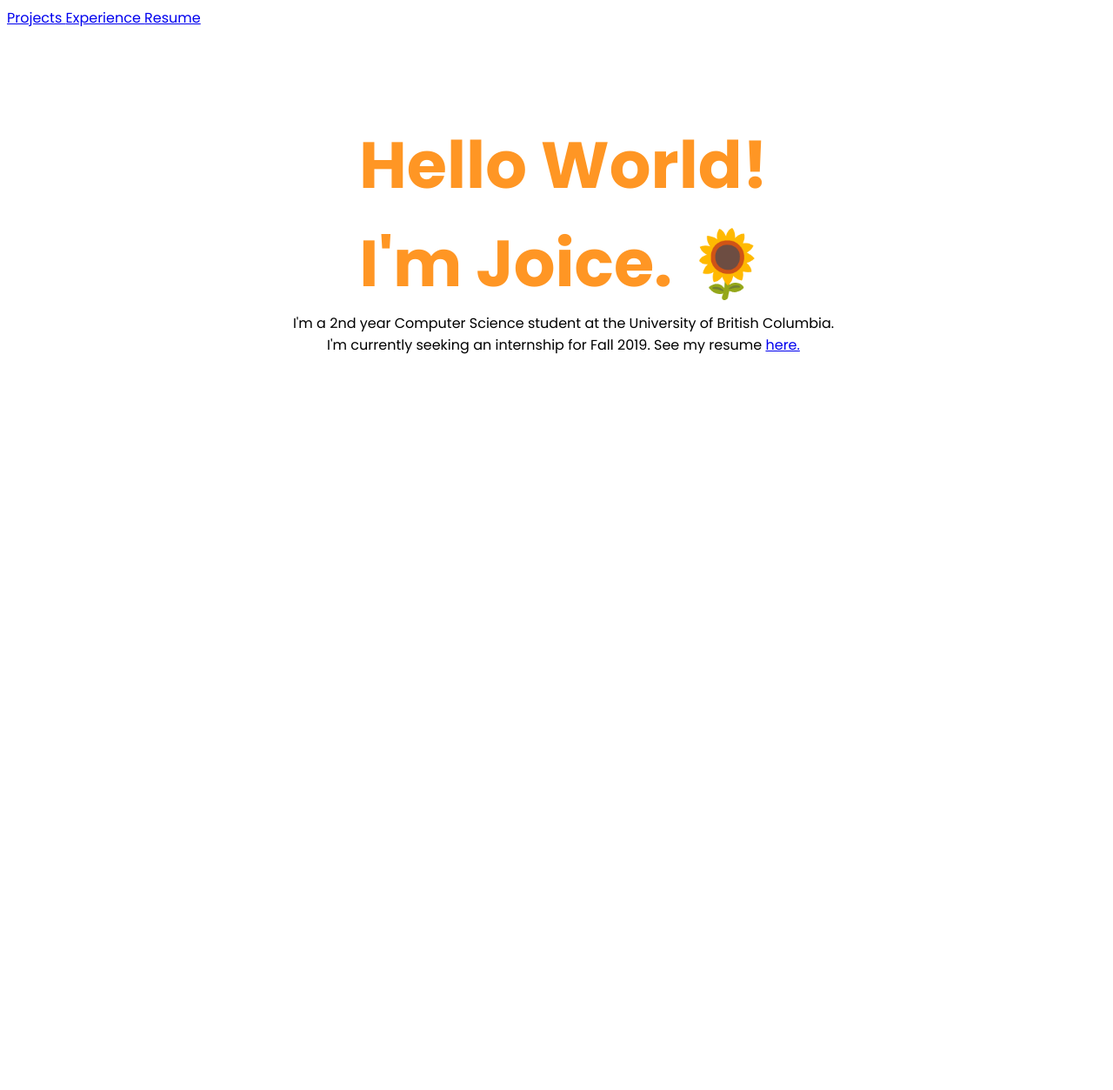
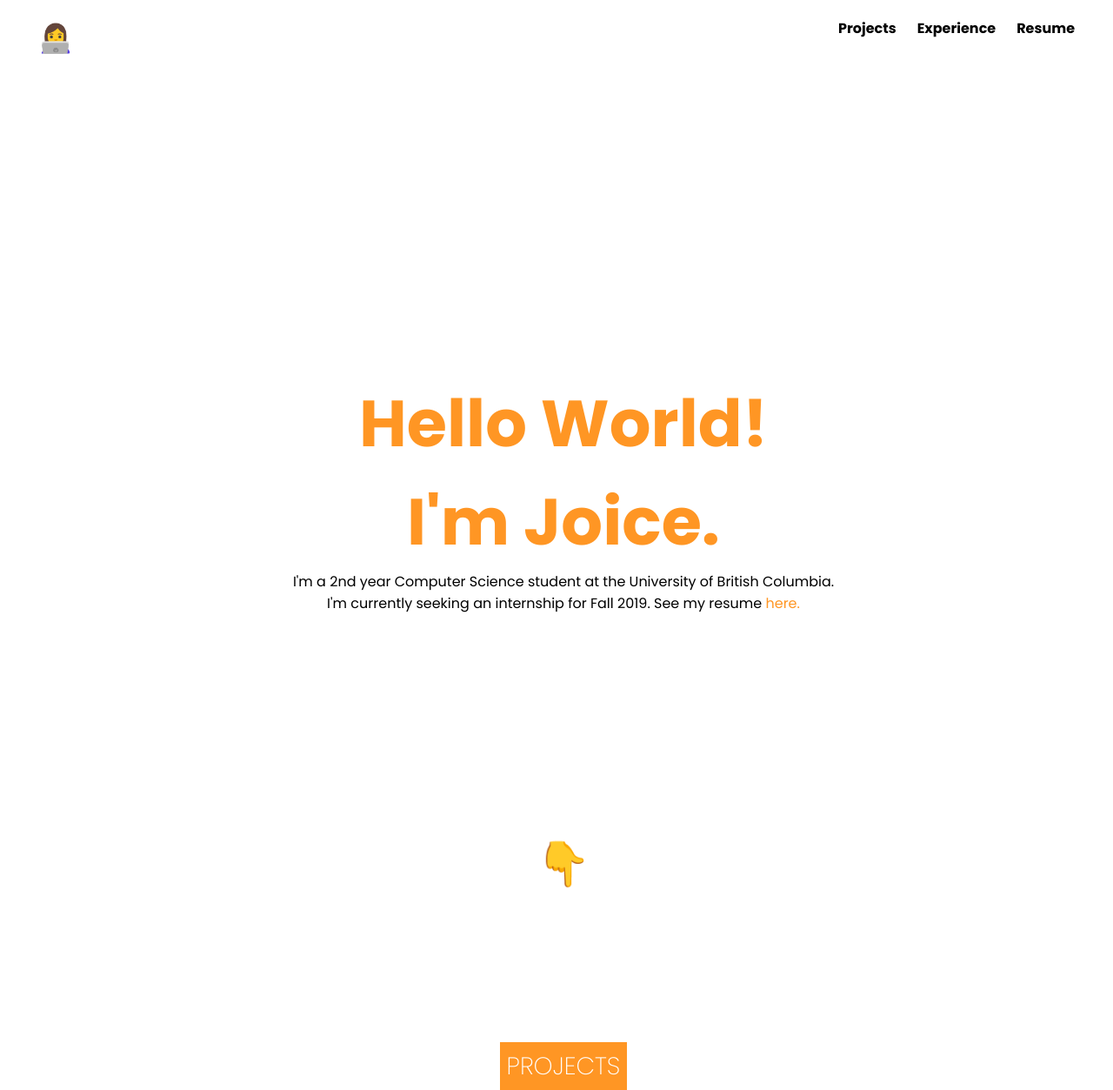
Before and after one commit to joitng/joitng.github.io, a Jekyll site: the page built from index.html, in a window 1280 px wide. Shown: the whole page at 87% size. Built offline with Jekyll 4.4.1, drawn with Linux system fonts in a browser that asks for light colours; before the commit the page ends 1033 px from its top, so only the background shows below that.

Commit message:
'opening screen' styled

```diff
--- a/_includes/navigation.html
+++ b/_includes/navigation.html
@@ -1,7 +1,12 @@
 <nav>
-  {% for item in site.data.navigation %}
-    <a href="{{ item.link }}" {% if page.url == item.link %}class="current"{% endif %}>
+    <span class="nav-title" id="home">
+        <a href="/" {% if page.url == "/" %}{% endif %}>👩‍💻</a>
+    </span>
+  {% for item in site.data.navigation reversed %}
+  <span class="nav-title">
+    <a href="{{ item.link }}" {% if page.url == item.link %}{% endif %}>
       {{ item.name }}
     </a>
+  </span>
     {% endfor %}
 </nav>
--- a/_sass/main.scss
+++ b/_sass/main.scss
@@ -1,5 +1,5 @@
-@import url('https://fonts.googleapis.com/css?family=Poppins:400,700');
-$main-font-color: #ffffff;
+@import url('https://fonts.googleapis.com/css?family=Poppins:200,400,700');
+$main-font-color: black;
 $heading-font-color: white;
 $bg: white;
 $accent-color: #ff9624;
@@ -11,31 +11,88 @@ html, body{
     height: 100%;
 }
 
+a {
+    color: $accent-color;
+    text-decoration: none;
+}
+
+nav {
+    width: 95%;
+    padding-right: 12px;
+    padding-left: 24px;
+
+    #home {
+        float: left;
+    }
+
+    #home a {
+        font-size: 32px;
+    }
+
+    .nav-title {
+        float: right;
+        padding: 12px;
+    }
+
+	.nav-title a {
+		text-decoration: none;
+        color: black;
+        font-weight: bold;
+        font-size: 16px;
+    }
+
+    .nav-title a:hover {
+        color: $accent-color;
+    }
+}
+
 #intro {
     font-family: 'Poppins', sans-serif;
     width: 100%;
     height: 100%;
+    align-content: center;
     background-color: $bg;
     text-align: center;
-    padding-top: 100px;
+    padding-top: 200px;
 
     #title {
         height: auto;
         font-size: 75px;
         color: $accent-color;
-        text-align: left;
         font-weight: bold;
     }
 
-    #subtitle {
+    .subtitle {
         height: auto;
-        font-size: 20px;
+        font-size: 16px;
         color: $main-font-color;
+        padding-bottom: 250px;
     }
 
-    #internship {
-        height: auto;
-        font-size: 14px;
+    .subtitle a:hover {
+        color: white;
+        background-color: $accent-color;
     }
+}
 
+.guide {
+    font-size: 50px;
+    text-align: center;
 }
+
+#projects {
+    width: 100%;
+    padding-top: 25px;
+    text-align: center;
+    position: relative;
+}
+
+.heading {
+    background: $accent-color;
+    background-clip: padding-box;
+    padding: 8px;
+    text-transform: uppercase;
+    color: white;
+    font-size: 28px;
+    font-weight: 200;
+}
--- a/index.html
+++ b/index.html
@@ -5,10 +5,19 @@ title: Joice Tang 🌻
 <div id="intro">
     <span id="title">
         Hello World!
-        <br>I'm Joice. 🌻
+        <br>I'm Joice.
     </span>
     <div class="subtitle">
         I'm a 2nd year Computer Science student at the University of British Columbia.
         <br>I'm currently seeking an internship for Fall 2019. See my resume <a href="assets/resume.pdf">here.</a>
     </div>
+    <div class="guide">
+        👇
+    </div>
 </div>
+
+<div id="projects">
+    <span class="heading">
+        projects
+    </span>
+</div>
```
Also changed, not shown: 3 other files.
